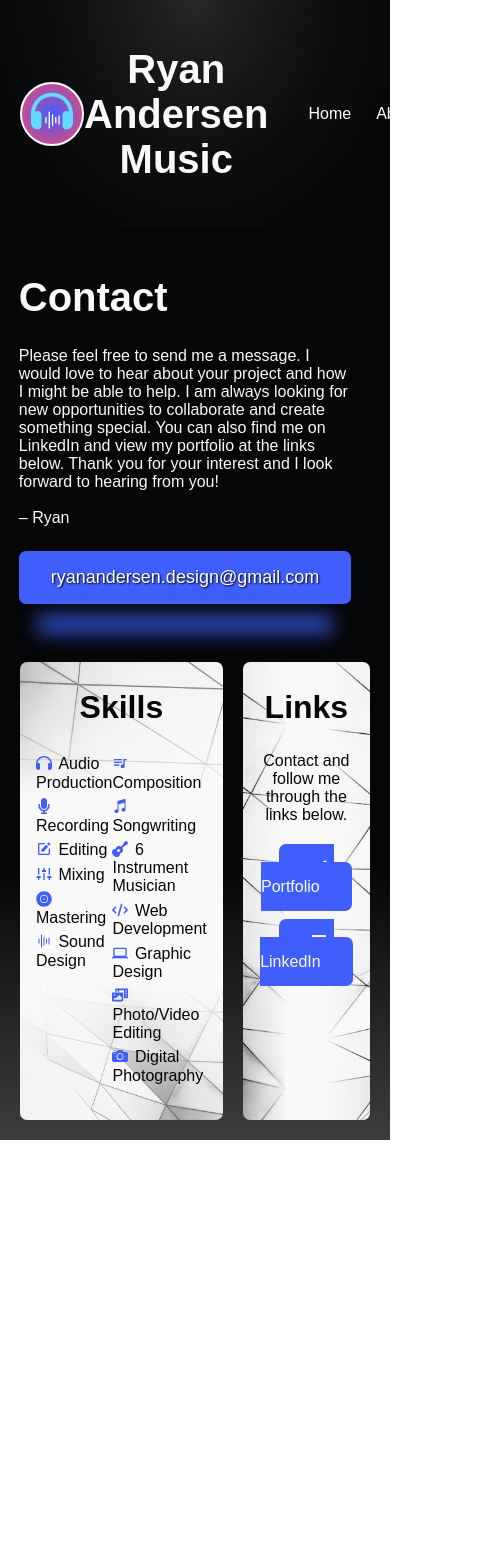
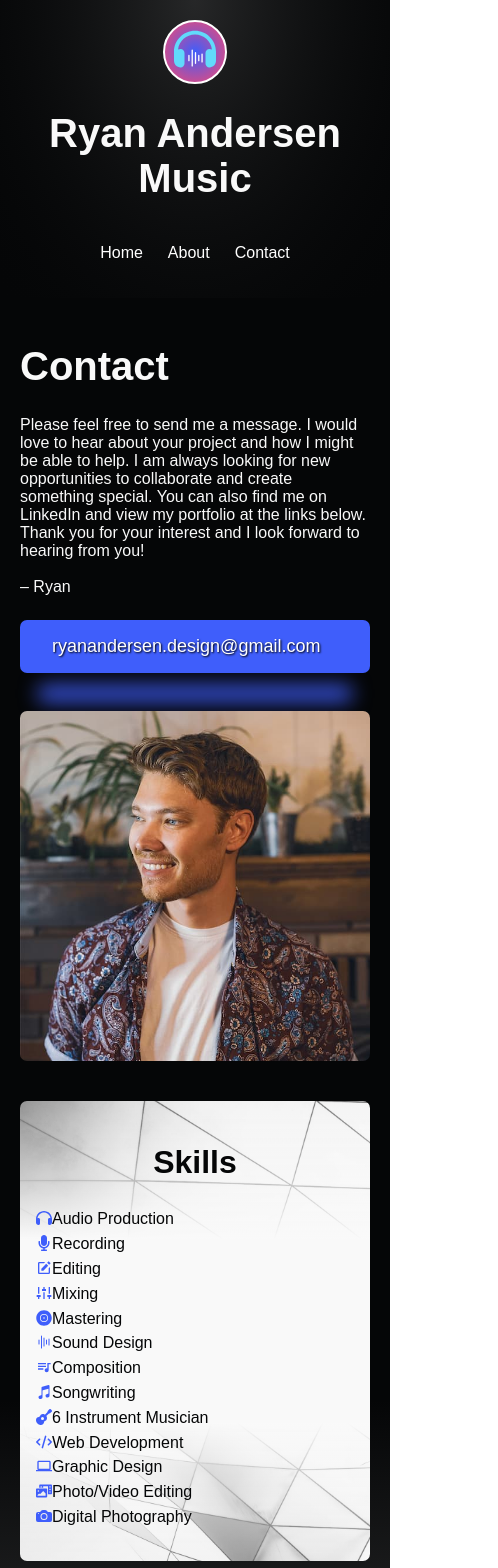
Before and after one commit to rustydustyryan/my-music-portfolio, a React (Create React App) app: page /contact in a window 390 px wide. Shown: the top 1568 px of the page, 498 px wide, since content can reach past the window. Before the commit the page ends 1140 px from the top, so only its background shows below. Built offline with nearby package versions, Linux system fonts and the light colour scheme.

Commit message:
Added responsive styling

```diff
--- a/src/App.css
+++ b/src/App.css
@@ -126,7 +126,7 @@ header ul li a:hover {
 .categories button {
   display: flex;
   align-items: end;
-  width: 300px;
+  width: 100%;
   border: 1px solid var(--light-gray);
   /* border-radius: 7px; */
   border-bottom-right-radius: 35px;
@@ -474,3 +474,99 @@ audio::-webkit-media-controls-panel {
   background: var(--pink);
   box-shadow: 0px 47px 20px -19px var(--pink);
 }
+
+@media (max-width: 1024px) {
+  .categories {
+    display: grid;
+    grid-template-columns: repeat(3, 1fr);
+    gap: 1rem;
+    /* padding: 0 1rem 1rem; */
+  }
+
+  .categories button {
+    margin: 0;
+    width: 100%;
+  }
+}
+
+@media (max-width: 768px) {
+  header {
+    display: flex;
+    flex-direction: column;
+    justify-content: center;
+    align-items: center;
+    text-align: center;
+  }
+
+  header ul {
+    padding: 0;
+  }
+
+  .categories {
+    display: grid;
+    grid-template-columns: repeat(2, 1fr);
+    column-gap: 1rem;
+    padding: 0 1rem 1rem;
+  }
+
+  .categories button {
+    width: 100%;
+    margin: 10px 0;
+  }
+
+  .song-list {
+    display: grid;
+    grid-template-columns: repeat(2, 1fr);
+    justify-content: center;
+  }
+
+  .song-item {
+    width: unset;
+  }
+
+  .audio-player {
+    flex-direction: column;
+    align-items: center;
+  }
+
+  .audio-player img {
+    margin-right: 0;
+    margin-bottom: 1rem;
+  }
+
+  .about-container .about-grid {
+    grid-template-columns: 1fr;
+  }
+
+  .about-container img {
+    width: 100%;
+  }
+
+  .about-container .skills {
+    padding: 1rem;
+  }
+
+  .about-container .skills ul {
+    flex-direction: column;
+  }
+
+  .about-container .skills svg {
+    margin-right: 0;
+  }
+
+  .about-container .links ul {
+    flex-direction: column;
+  }
+
+  .about-container .links a {
+    width: 100%;
+  }
+
+  .email-box {
+    width: auto;
+  }
+
+  .featured-songs {
+    padding: .5rem;
+  }
+}
```
